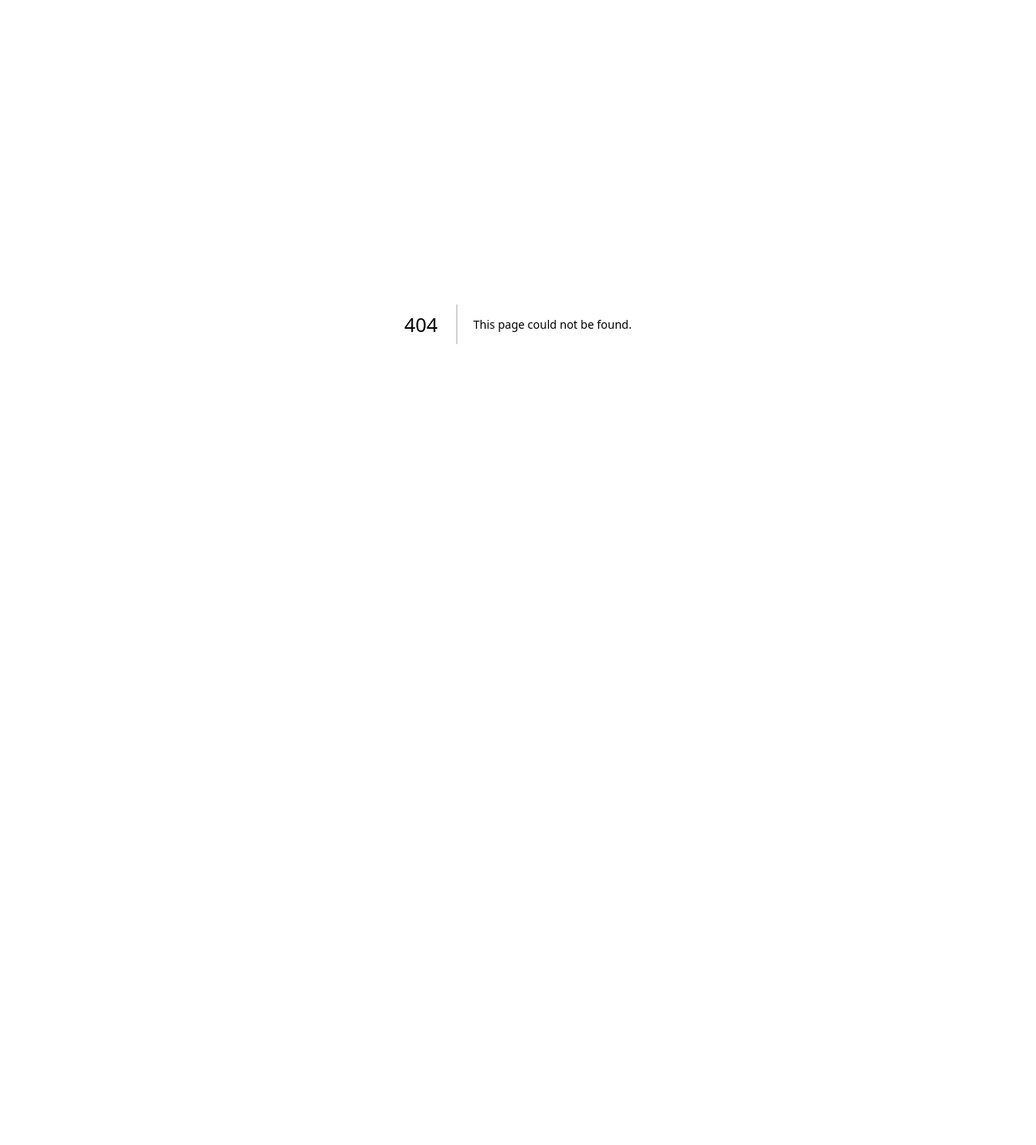
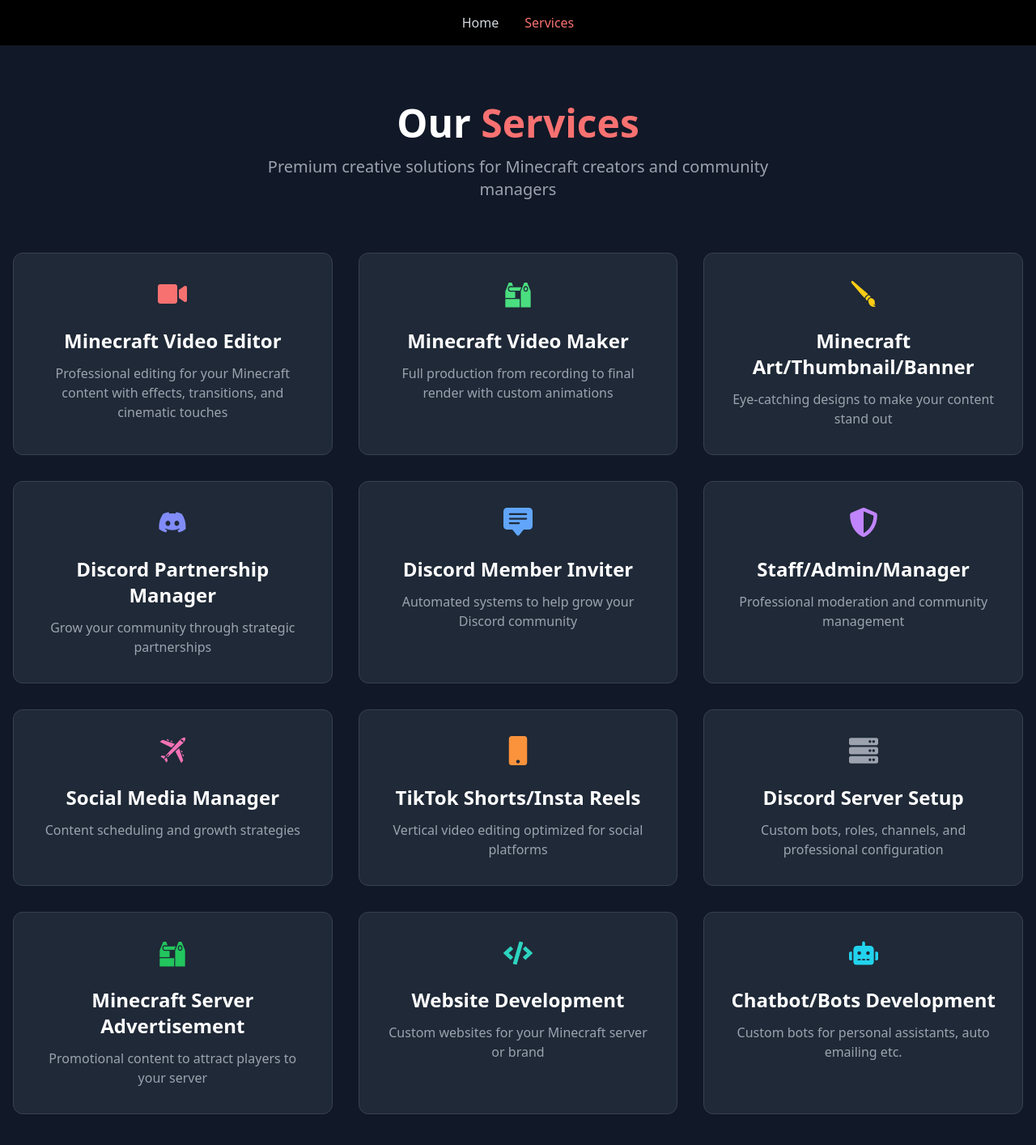
Before and after one commit to AhmedCoder2233/Professor-Store, a Next.js app: page /service-section in a window 1280 px wide. Before the commit this address had no page. Shown: the top 1414 px of the page at 81% size. Before the commit the page ends 800 px from the top, so only its background shows below. Built offline with nearby package versions, Linux system fonts and the light colour scheme.

Commit message:
Professor-Store

```diff
--- /dev/null
+++ b/src/app/service-section/page.tsx
@@ -0,0 +1,176 @@
+"use client";
+
+import { motion } from "framer-motion";
+import {
+  FaDiscord,
+  FaVideo,
+  FaUsers,
+  FaShieldAlt,
+  FaMobile,
+  FaServer,
+  FaCode,
+  FaRobot,
+} from "react-icons/fa";
+import { GiToolbox, GiPaintBrush, GiCommercialAirplane } from "react-icons/gi";
+import { BsFillChatSquareTextFill } from "react-icons/bs";
+
+const ServicesSection = () => {
+  const services = [
+    {
+      icon: <FaVideo className="text-4xl text-red-400" />,
+      title: "Minecraft Video Editor",
+      description:
+        "Professional editing for your Minecraft content with effects, transitions, and cinematic touches",
+    },
+    {
+      icon: <GiToolbox className="text-4xl text-green-400" />,
+      title: "Minecraft Video Maker",
+      description:
+        "Full production from recording to final render with custom animations",
+    },
+    {
+      icon: <GiPaintBrush className="text-4xl text-yellow-400" />,
+      title: "Minecraft Art/Thumbnail/Banner",
+      description: "Eye-catching designs to make your content stand out",
+    },
+    {
+      icon: <FaDiscord className="text-4xl text-indigo-400" />,
+      title: "Discord Partnership Manager",
+      description: "Grow your community through strategic partnerships",
+    },
+    {
+      icon: <BsFillChatSquareTextFill className="text-4xl text-blue-400" />,
+      title: "Discord Member Inviter",
+      description: "Automated systems to help grow your Discord community",
+    },
+    {
+      icon: <FaShieldAlt className="text-4xl text-purple-400" />,
+      title: "Staff/Admin/Manager",
+      description: "Professional moderation and community management",
+    },
+    {
+      icon: <GiCommercialAirplane className="text-4xl text-pink-400" />,
+      title: "Social Media Manager",
+      description: "Content scheduling and growth strategies",
+    },
+    {
+      icon: <FaMobile className="text-4xl text-orange-400" />,
+      title: "TikTok Shorts/Insta Reels",
+      description: "Vertical video editing optimized for social platforms",
+    },
+    {
+      icon: <FaServer className="text-4xl text-gray-400" />,
+      title: "Discord Server Setup",
+      description:
+        "Custom bots, roles, channels, and professional configuration",
+    },
+    {
+      icon: <GiToolbox className="text-4xl text-green-500" />,
+      title: "Minecraft Server Advertisement",
+      description: "Promotional content to attract players to your server",
+    },
+    {
+      icon: <FaCode className="text-4xl text-teal-400" />,
+      title: "Website Development",
+      description: "Custom websites for your Minecraft server or brand",
+    },
+    {
+      icon: <FaRobot className="text-4xl text-cyan-400" />,
+      title: "Chatbot/Bots Development",
+      description: "Custom bots for personal assistants, auto emailing etc.",
+    },
+  ];
+
+  const container = {
+    hidden: { opacity: 0 },
+    visible: {
+      opacity: 1,
+      transition: {
+        staggerChildren: 0.1,
+        delayChildren: 0.3,
+      },
+    },
+  };
+
+  const item = {
+    hidden: { y: 20, opacity: 0 },
+    visible: {
+      y: 0,
+      opacity: 1,
+      transition: {
+        type: "spring",
+        stiffness: 100,
+        damping: 10,
+      },
+    },
+  };
+
+  return (
+    <section id="services" className="py-20 bg-gray-900">
+      {/* Simple Header Navigation */}
+      <header className="bg-black py-4 fixed top-0 w-full z-50">
+        <div className="container mx-auto px-4">
+          <nav className="flex justify-center space-x-8">
+            <a
+              href="/"
+              className="text-gray-300 hover:text-red-400 transition-colors"
+            >
+              Home
+            </a>
+            <a href="/service-section" className="text-red-400 font-medium">
+              Services
+            </a>
+          </nav>
+        </div>
+      </header>
+
+      <div className="container mx-auto px-4 pt-12">
+        {/* Services Header */}
+        <motion.div
+          initial={{ opacity: 0, y: 50 }}
+          whileInView={{ opacity: 1, y: 0 }}
+          transition={{ duration: 0.6 }}
+          viewport={{ once: true }}
+          className="text-center mb-16"
+        >
+          <h2 className="text-4xl md:text-5xl font-bold text-white mb-4">
+            Our <span className="text-red-400">Services</span>
+          </h2>
+          <p className="text-xl text-gray-400 max-w-2xl mx-auto">
+            Premium creative solutions for Minecraft creators and community
+            managers
+          </p>
+        </motion.div>
+
+        {/* Services Grid */}
+        <motion.div
+          variants={container}
+          initial="hidden"
+          whileInView="visible"
+          viewport={{ once: true }}
+          className="grid grid-cols-1 md:grid-cols-2 lg:grid-cols-3 gap-8"
+        >
+          {services.map((service, index) => (
+            <motion.div
+              key={index}
+              variants={item}
+              whileHover={{
+                y: -5,
+                boxShadow: "0 10px 25px -5px rgba(0, 0, 0, 0.3)",
+              }}
+              className="bg-gray-800 p-8 rounded-xl border border-gray-700 hover:border-red-400 transition-all"
+            >
+              <div className="flex justify-center mb-6">{service.icon}</div>
+              <h3 className="text-2xl font-bold text-white mb-3 text-center">
+                {service.title}
+              </h3>
+              <p className="text-gray-400 text-center">{service.description}</p>
+            </motion.div>
+          ))}
+        </motion.div>
+      </div>
+    </section>
+  );
+};
+
+export default ServicesSection;
--- a/src/HomePage/Contact.tsx
+++ b/src/components/HomePage/Contact.tsx
@@ -5,30 +5,13 @@
 
 export const ContactSection = () => {
   const contactMethods = [
-    {
-      icon: <FiMail className="text-3xl text-red-400" />,
-      title: "Email Us",
-      value: "xyz@gmail.com",
-      link: "mailto:contact@yourdesignstudio.com"
-    },
+
     {
       icon: <FiMessageSquare className="text-3xl text-red-400" />,
       title: "Discord",
       value: "Call_Me_Professor",
-      link: "https://discord.com/users/yourdesignstudio"
+      link: "https://discord.com/channels/@me/1293223501553205280",
     },
-    {
-      icon: <FiGlobe className="text-3xl text-red-400" />,
-      title: "Website",
-      value: "yourdesignstudio.com",
-      link: "https://yourdesignstudio.com"
-    },
-    {
-      icon: <FiMapPin className="text-3xl text-red-400" />,
-      title: "Location",
-      value: "Pakistan",
-      link: "https://maps.google.com?q=San+Francisco"
-    }
   ];
 
   const containerVariants = {
@@ -55,7 +38,7 @@
   };
 
   return (
-    <section className="py-20 bg-gray-900">
+    <section className="py-20 bg-gray-900" id="contact">
       <div className="container mx-auto px-4">
         <motion.div
           initial={{ opacity: 0, y: 50 }}
@@ -77,7 +60,7 @@
           initial="hidden"
           whileInView="visible"
           viewport={{ once: true }}
-          className="grid grid-cols-1 md:grid-cols-2 lg:grid-cols-4 gap-8"
+          className="flex justify-center"
         >
           {contactMethods.map((method, index) => (
             <motion.a
--- a/src/HomePage/Footer.tsx
+++ b/src/components/HomePage/Footer.tsx
@@ -4,12 +4,6 @@
 import { FiInstagram, FiTwitter, FiYoutube, FiGithub } from 'react-icons/fi';
 
 export const Footer = () => {
-  const socialLinks = [
-    { icon: <FiInstagram />, url: "https://instagram.com/yourstudio" },
-    { icon: <FiTwitter />, url: "https://twitter.com/yourstudio" },
-    { icon: <FiYoutube />, url: "https://youtube.com/yourstudio" },
-    { icon: <FiGithub />, url: "https://github.com/yourstudio" }
-  ];
 
   return (
     <footer className="bg-gray-900 border-t border-gray-800">
@@ -21,25 +15,10 @@
           viewport={{ once: true }}
           className="flex flex-col items-center"
         >
-          {/* Social Links */}
-          <div className="flex space-x-6 mb-6">
-            {socialLinks.map((social, index) => (
-              <motion.a
-                key={index}
-                href={social.url}
-                target="_blank"
-                rel="noopener noreferrer"
-                whileHover={{ y: -3, color: "#f87171" }}
-                className="text-gray-400 text-2xl hover:text-red-400 transition-colors"
-              >
-                {social.icon}
-              </motion.a>
-            ))}
-          </div>
 
           {/* Copyright */}
           <p className="text-gray-500 text-center mb-4">
-            © {new Date().getFullYear()} Your Design Studio. All rights reserved.
+            © {new Date().getFullYear()} Professor Store. All rights reserved.
           </p>
 
           {/* Links */}
--- a/src/HomePage/Hero.tsx
+++ b/src/components/HomePage/Hero.tsx
@@ -17,9 +17,7 @@
 
   const navItems = [
     { name: 'Home', href: '#home' },
-    { name: 'Portfolio', href: '#portfolio' },
-    { name: 'Services', href: '#services' },
-    { name: 'About', href: '#about' },
+    { name: 'Services', href: '/service-section' },
     { name: 'Contact', href: '#contact' },
   ];
 
```
Also changed, not shown: src/app/page.tsx (+5 -6 lines), src/components/HomePage/Customer.tsx (renamed from src/HomePage/Customer.tsx), src/components/HomePage/Slider.tsx (renamed from src/HomePage/Slider.tsx).
